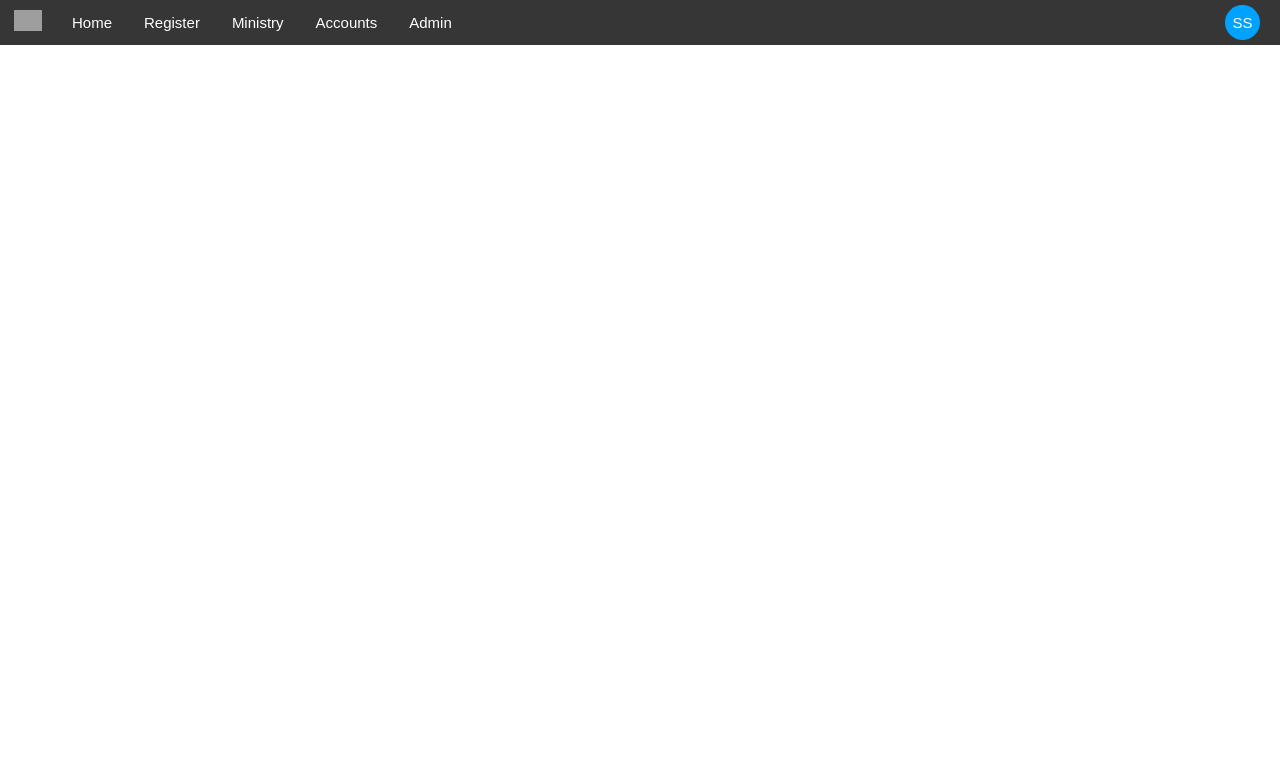
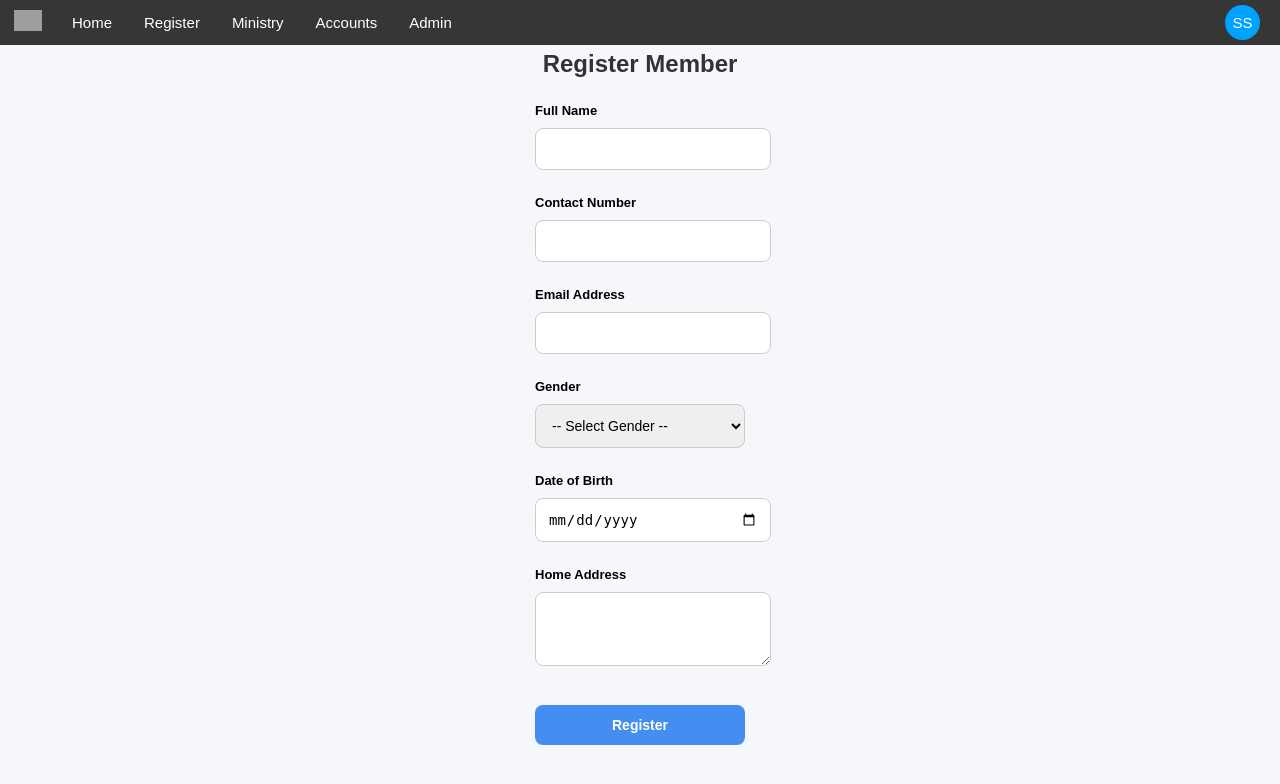
Before and after one commit to SameeraSC/casl_site, a PHP site: page /Register.php in a window 1280 px wide. Shown: the top 784 px of the page. Run offline with PHP 8.4, Linux system fonts and the light colour scheme; the visitor is signed in with stand-in values (Sample User, id 1); grey boxes are pictures that could not be loaded.

Commit message:
Update Register.php

```diff
--- a/Register.php
+++ b/Register.php
@@ -9,3 +9,141 @@ if(!isset($_SESSION['userid']) && isset($_SESSION['type']) && isset($_SESSION['f
 exit; }
 require 'dbconn.php';
 include 'navbar.php';
+
+
+if ($_SERVER["REQUEST_METHOD"] === "POST") {
+    $fullname = trim($_POST['fullname']);
+    $contact = trim($_POST['contact']);
+    $email = trim($_POST['email']);
+    $gender = $_POST['gender'];
+    $dob = $_POST['dob'];
+    $address = trim($_POST['address']);
+
+    // Basic validation
+    if (!empty($fullname) && !empty($contact) && !empty($gender) && !empty($dob)) {
+
+        $sql = "INSERT INTO members (fullname, contact, email, gender, dob, address)
+                VALUES (?, ?, ?, ?, ?, ?)";
+
+        $stmt = $conn->prepare($sql);
+        $stmt->bind_param("ssssss", $fullname, $contact, $email, $gender, $dob, $address);
+
+        if ($stmt->execute()) {
+            echo "<script>alert('✅ Member registered successfully!');</script>";
+        } else {
+            echo "<script>alert('❌ Error: " . $stmt->error . "');</script>";
+        }
+
+    } else {
+        echo "<script>alert('❗ Please fill in all required fields.');</script>";
+    }
+}
+?>
+
+
+
+<!DOCTYPE html>
+<html lang="en">
+<head>
+  <meta charset="UTF-8" />
+  <meta name="viewport" content="width=device-width, initial-scale=1.0"/>
+  <title>Church Member Registration</title>
+  <style>
+    body {
+      background: #f5f7fa;
+      font-family: Arial, sans-serif;
+      margin: 0;
+      display: flex;
+      justify-content: center;
+      align-items: left;
+      padding: 30px;
+    }
+
+
+
+    h2 {
+      text-align: center;
+      margin-bottom: 25px;
+      color: #333;
+    }
+
+    input, select, textarea {
+      width: 100%;
+      padding: 12px;
+      margin: 10px 0;
+      border: 1px solid #ccc;
+      border-radius: 8px;
+      font-size: 14px;
+    }
+
+    input[type="submit"] {
+      background-color: #438ef0ff;
+      font-size: 14px;
+      font-weight: bold;
+      color: white;
+      border: none;
+      cursor: pointer;
+      transition: background 0.3s;
+    }
+
+    input[type="submit"]:hover {
+      background-color: #023ca8ff;
+    }
+
+    label {
+      font-weight: bold;
+      font-size: 13px;
+      margin-top: 5px;
+      display: block;
+    }
+
+    .form-group {
+      margin-bottom: 15px;
+    }
+  </style>
+</head>
+<body>
+
+  <form class="form-box" method="post" action="register_member.php">
+    <h2>Register Member</h2>
+
+    <div class="form-group">
+      <label for="fullname">Full Name</label>
+      <input type="text" name="fullname" id="fullname" required>
+    </div>
+
+    <div class="form-group">
+      <label for="contact">Contact Number</label>
+      <input type="text" name="contact" id="contact" required>
+    </div>
+
+    <div class="form-group">
+      <label for="email">Email Address</label>
+      <input type="email" name="email" id="email">
+    </div>
+
+    <div class="form-group">
+      <label for="gender">Gender</label>
+      <select name="gender" id="gender" required>
+        <option value="">-- Select Gender --</option>
+        <option value="male">Male</option>
+        <option value="female">Female</option>
+       \
+      </select>
+    </div>
+
+    <div class="form-group">
+      <label for="dob">Date of Birth</label>
+      <input type="date" name="dob" id="dob" required>
+    </div>
+
+    <div class="form-group">
+      <label for="address">Home Address</label>
+      <textarea name="address" id="address" rows="3"></textarea>
+    </div>
+
+    <input type="submit" name="register" value="Register">
+  </form>
+
+</body>
+</html>
```
